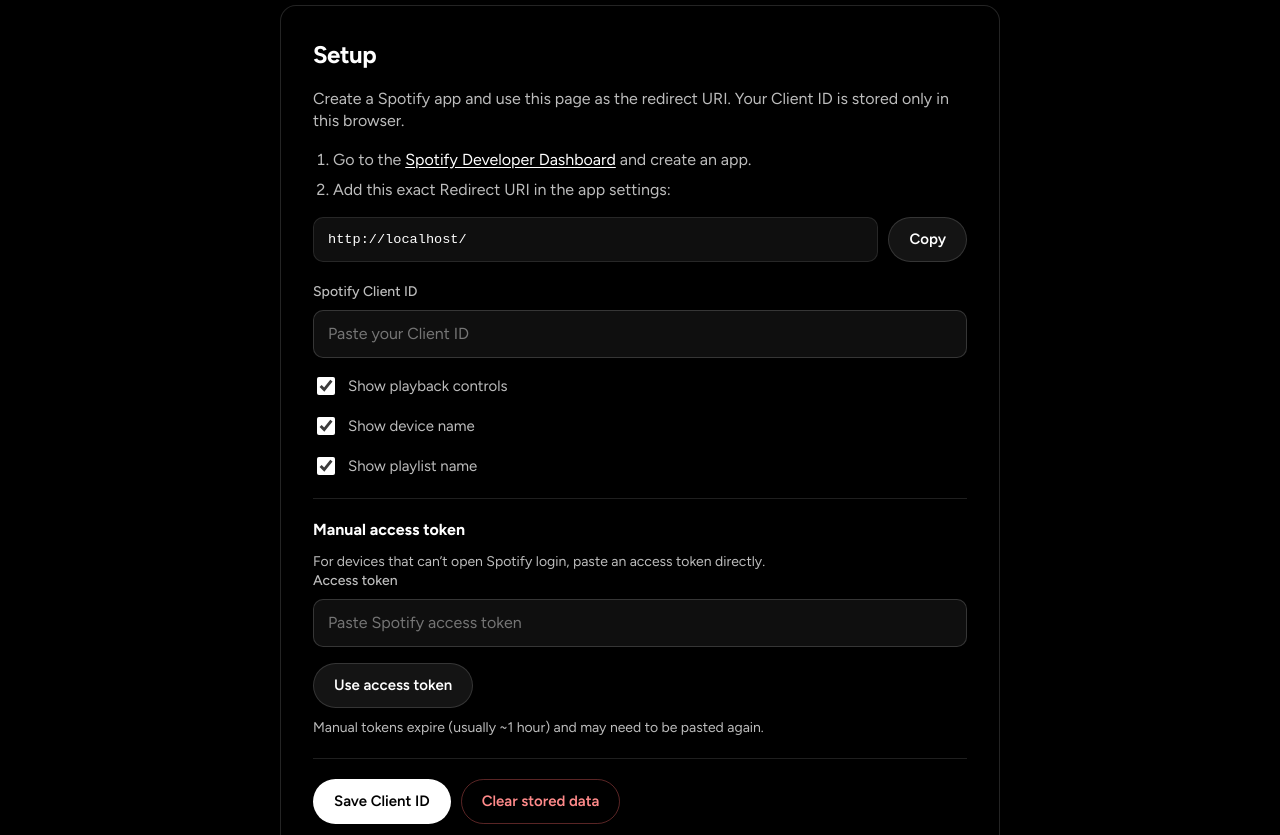
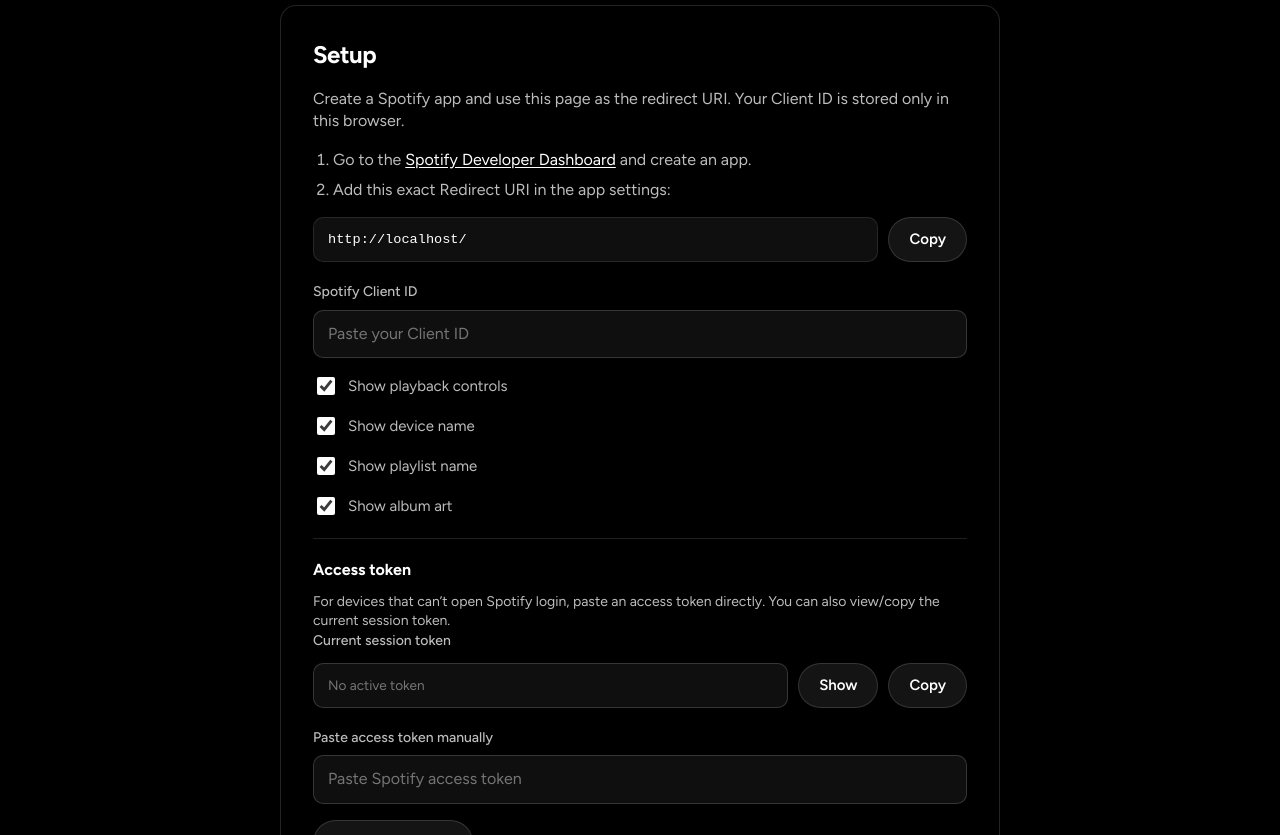
Before and after one commit to ankipans/opencodespotifynowplaying, a plain HTML site: page index.html in a window 1280 px wide. Shown: the part 106-941 px from the top of the page. Drawn offline with Linux system fonts and the light colour scheme.

Commit message:
Added an option to hide album art v0.0.12

```diff
--- a/app.js
+++ b/app.js
@@ -16,6 +16,7 @@
     showControls: 'sp_show_controls',
     showDevice: 'sp_show_device',
     showPlaylist: 'sp_show_playlist',
+    showArt: 'sp_show_art',
   };
 
   const REDIRECT_URI = window.location.origin + window.location.pathname.replace(/index\.html$/, '');
@@ -33,8 +34,12 @@
     showControlsToggle: document.getElementById('show-controls-toggle'),
     showDeviceToggle: document.getElementById('show-device-toggle'),
     showPlaylistToggle: document.getElementById('show-playlist-toggle'),
+    showArtToggle: document.getElementById('show-art-toggle'),
     accessTokenInput: document.getElementById('access-token-input'),
     saveAccessToken: document.getElementById('save-access-token'),
+    currentTokenDisplay: document.getElementById('current-token-display'),
+    toggleTokenVisibility: document.getElementById('toggle-token-visibility'),
+    copyCurrentToken: document.getElementById('copy-current-token'),
     setupMessage: document.getElementById('setup-message'),
     loginBtn: document.getElementById('login-btn'),
     logoutBtn: document.getElementById('logout-btn'),
@@ -100,9 +105,29 @@
     return v === null ? true : v === '1';
   }
 
+  function getShowArt() {
+    const v = localStorage.getItem(STORAGE.showArt);
+    return v === null ? true : v === '1';
+  }
+
   function applyShowControls(show) {
     document.body.classList.toggle('hide-controls', !show);
     if (el.showControlsToggle) el.showControlsToggle.checked = !!show;
+  }
+
+  function applyShowArt(show) {
+    document.body.classList.toggle('hide-art', !show);
+    if (el.showArtToggle) el.showArtToggle.checked = !!show;
+  }
+
+  function syncCurrentTokenDisplay() {
+    if (!el.currentTokenDisplay) return;
+    const token = getToken();
+    el.currentTokenDisplay.value = token && token.access_token ? token.access_token : '';
+    if (el.toggleTokenVisibility) {
+      el.currentTokenDisplay.type = 'password';
+      el.toggleTokenVisibility.textContent = 'Show';
+    }
   }
 
   function applySourceVisibility() {
@@ -122,10 +147,12 @@
 
   function setToken(token) {
     localStorage.setItem(STORAGE.token, JSON.stringify(token));
+    syncCurrentTokenDisplay();
   }
 
   function clearToken() {
     localStorage.removeItem(STORAGE.token);
+    syncCurrentTokenDisplay();
   }
 
   function clearAllData() {
@@ -830,6 +857,7 @@
       if (opening) {
         el.setupPanel.hidden = false;
         el.clientIdInput.value = getClientId();
+        syncCurrentTokenDisplay();
         setMessage('');
       } else {
         el.setupPanel.hidden = true;
@@ -876,6 +904,7 @@
           manual: true,
         });
         el.accessTokenInput.value = '';
+        syncCurrentTokenDisplay();
         setMessage('Access token saved. It may expire in about an hour.', 'success');
         showPanel('player');
         startPolling();
@@ -915,6 +944,35 @@
         applySourceVisibility();
       });
     }
+    if (el.showArtToggle) {
+      el.showArtToggle.addEventListener('change', () => {
+        const show = el.showArtToggle.checked;
+        localStorage.setItem(STORAGE.showArt, show ? '1' : '0');
+        applyShowArt(show);
+      });
+    }
+    if (el.toggleTokenVisibility) {
+      el.toggleTokenVisibility.addEventListener('click', () => {
+        if (!el.currentTokenDisplay) return;
+        const hidden = el.currentTokenDisplay.type === 'password';
+        el.currentTokenDisplay.type = hidden ? 'text' : 'password';
+        el.toggleTokenVisibility.textContent = hidden ? 'Hide' : 'Show';
+      });
+    }
+    if (el.copyCurrentToken) {
+      el.copyCurrentToken.addEventListener('click', async () => {
+        const token = getToken();
+        const value = token && token.access_token ? token.access_token : '';
+        if (!value) { setMessage('No active session token.', 'error'); return; }
+        try {
+          await navigator.clipboard.writeText(value);
+          el.copyCurrentToken.textContent = 'Copied!';
+          setTimeout(() => { el.copyCurrentToken.textContent = 'Copy'; }, 1500);
+        } catch {
+          setMessage('Could not copy token automatically.', 'error');
+        }
+      });
+    }
 
     el.loginBtn.addEventListener('click', () => { login().catch(console.error); });
     if (el.logoutBtn) el.logoutBtn.addEventListener('click', disconnect);
@@ -940,8 +998,10 @@
     el.redirectUri.textContent = REDIRECT_URI;
     el.clientIdInput.value = getClientId();
     applyShowControls(getShowControls());
+    applyShowArt(getShowArt());
     renderNothingPlaying();
     applySourceVisibility();
+    syncCurrentTokenDisplay();
     initEvents();
     syncFullscreenButton();
     syncWakeLockButton();
--- a/index.html
+++ b/index.html
@@ -89,11 +89,23 @@
         <input id="show-playlist-toggle" type="checkbox" checked>
         <span>Show playlist name</span>
       </label>
+      <label class="toggle-field">
+        <input id="show-art-toggle" type="checkbox" checked>
+        <span>Show album art</span>
+      </label>
       <div class="manual-token">
-        <h3 class="manual-token-title">Manual access token</h3>
-        <p class="muted small">For devices that can’t open Spotify login, paste an access token directly.</p>
+        <h3 class="manual-token-title">Access token</h3>
+        <p class="muted small">For devices that can’t open Spotify login, paste an access token directly. You can also view/copy the current session token.</p>
         <label class="field">
-          <span>Access token</span>
+          <span>Current session token</span>
+          <div class="copy-row">
+            <input id="current-token-display" type="password" readonly autocomplete="off" spellcheck="false" placeholder="No active token">
+            <button id="toggle-token-visibility" class="btn btn-secondary" type="button">Show</button>
+            <button id="copy-current-token" class="btn btn-secondary" type="button">Copy</button>
+          </div>
+        </label>
+        <label class="field">
+          <span>Paste access token manually</span>
           <input id="access-token-input" type="password" autocomplete="off" spellcheck="false" placeholder="Paste Spotify access token">
         </label>
         <div class="setup-actions">
--- a/styles.css
+++ b/styles.css
@@ -148,6 +148,17 @@ body.ui-idle .header {
   font-size: 0.85rem;
   word-break: break-all;
   color: var(--fg);
+}
+.copy-row input {
+  flex: 1;
+  padding: 12px 14px;
+  background: rgba(var(--fg-rgb),0.06);
+  border: 1px solid rgba(var(--fg-rgb),0.1);
+  border-radius: 10px;
+  font-size: 0.85rem;
+  color: var(--fg);
+  min-width: 0;
+  font-family: inherit;
 }
 .field { display: block; margin-bottom: 16px; }
 .field span { display: block; font-size: 0.875rem; font-weight: 500; margin-bottom: 8px; color: var(--muted); }
@@ -318,6 +329,15 @@ body.ui-idle .playback-controls {
 body.hide-controls .playback-controls {
   display: none !important;
 }
+body.hide-art .art-wrap { display: none !important; }
+body.hide-art .player-layout {
+  grid-template-columns: 1fr;
+  justify-items: center;
+  text-align: center;
+}
+body.hide-art .track-info { align-items: center; }
+body.hide-art .status-row { justify-content: center; }
+body.hide-art .progress-wrap { max-width: 560px; }
 .control-btn {
   display: inline-grid;
   place-items: center;
```
